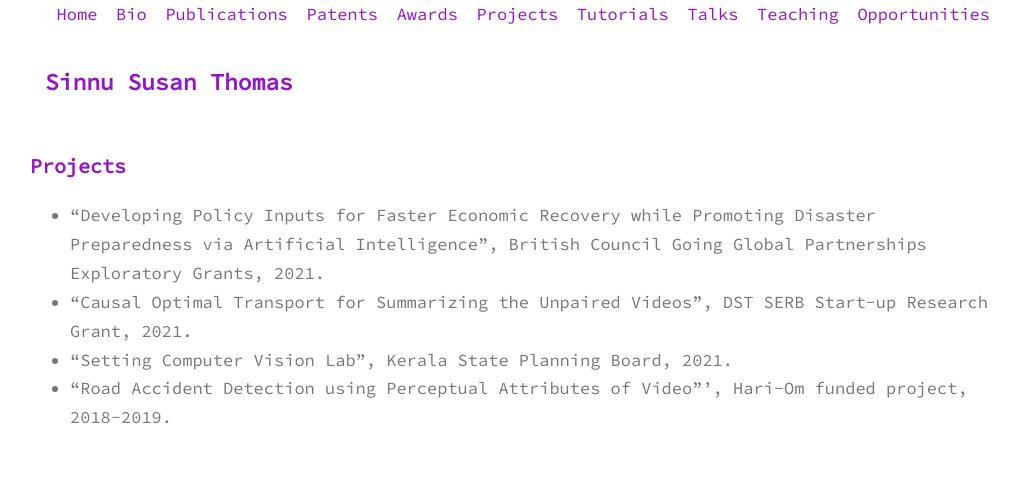
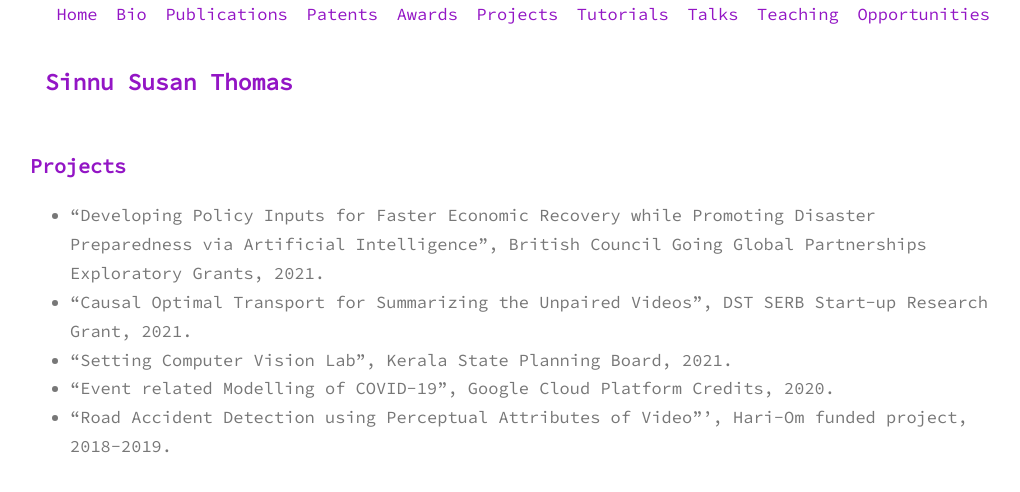
Before and after one commit to sinnuthomas/sinnuthomas.github.io, a Jekyll site: the page built from projects.md, in a window 1280 px wide. Shown: the top 492 px of the page, without its empty margins (130-1150 px from the left). Built offline with Jekyll 4.4.1, drawn with Linux system fonts in a browser that asks for light colours.

Commit message:
Update projects.md

```diff
--- a/projects.md
+++ b/projects.md
@@ -6,4 +6,5 @@ permalink: /projects/
 *  "Developing Policy Inputs for Faster Economic Recovery while Promoting Disaster Preparedness via Artificial Intelligence", British Council Going Global Partnerships Exploratory Grants, 2021.
 *  "Causal Optimal Transport for Summarizing the Unpaired Videos", DST SERB Start-up Research Grant, 2021.
 *  "Setting Computer Vision Lab", Kerala State Planning Board, 2021.
+*  "Event related Modelling of COVID-19", Google Cloud Platform Credits, 2020.
 *  "Road Accident Detection using Perceptual Attributes of Video"', Hari-Om funded project, 2018-2019.
```
